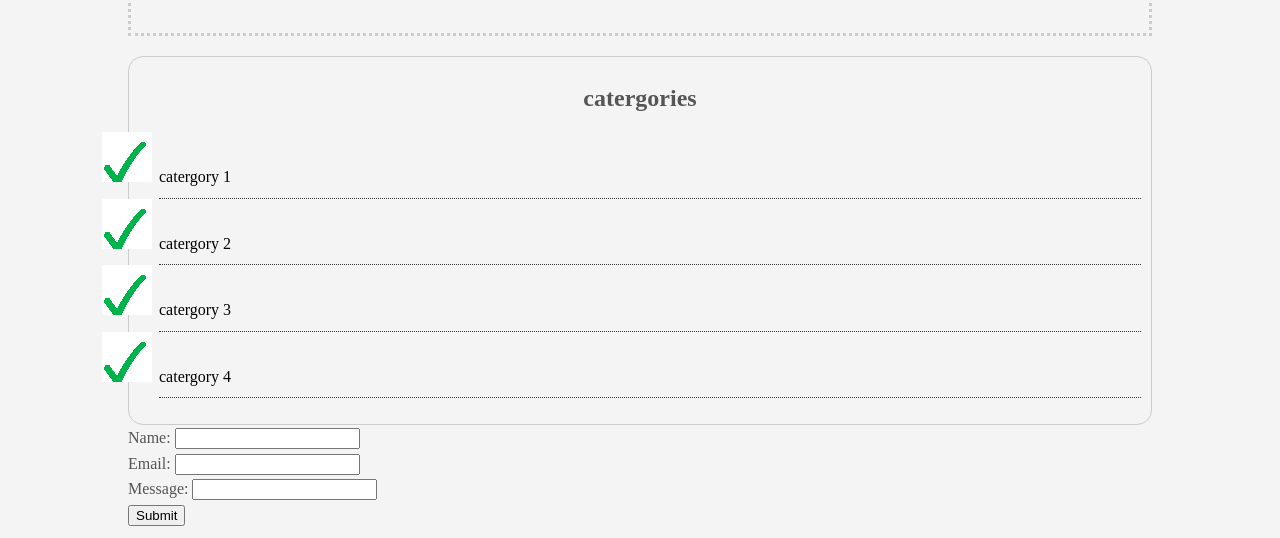
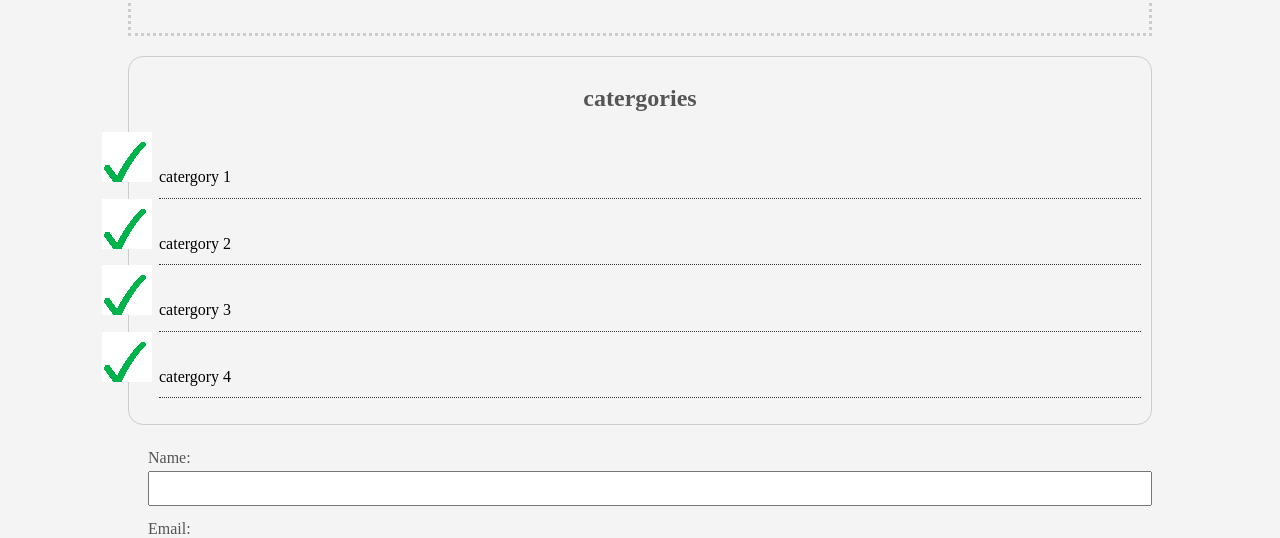
Before and after one commit to zidenzz/css-crash-course, a plain HTML site: page index.html in a window 1280 px wide. Shown: the part 399-937 px from the top of the page. Drawn offline with Linux system fonts and the light colour scheme.

Commit message:
up loading because green boxes

```diff
--- a/index.html
+++ b/index.html
@@ -45,20 +45,25 @@
             </ul>
         </div>
 
-        <form action="">
+        <form class="my-form">
             <div class="form-group">
                 <label for=""> Name:</label>
                 <input type="text" name="" id="name">
+            </div>
             <div class="form-group">
                 <label for=""> Email:</label>
                 <input type="text" name="Email">
+            </div>
             <div class="form-group">
                 <label for=""> Message:</label>
-                <input type="text" name="" id="name">
+                <textarea type="text" name="" id="name"></textarea>
             </div>
             <input type="button" type="submit" value="Submit" name="" id="">
         </form>
     </div><!-- ./container end-->
+    <div style="margin-top:500px;">
+
+    </div>
 </body>
 
 </html>
--- a/style.css
+++ b/style.css
@@ -100,3 +100,22 @@ body{
     border-bottom:dotted 1px #333 ;
     list-style-image: url('./images/800px-Arbcom_ru_ready.svg.png');
 }
+
+.my-form{
+    padding: 20px;
+
+}
+
+.my-form .form-group{
+    padding-bottom: 10px;
+}
+
+.my-form label{
+    display: block;
+}
+
+.my-form input{
+    padding: 8px;
+    width: 100%;
+
+}
```
